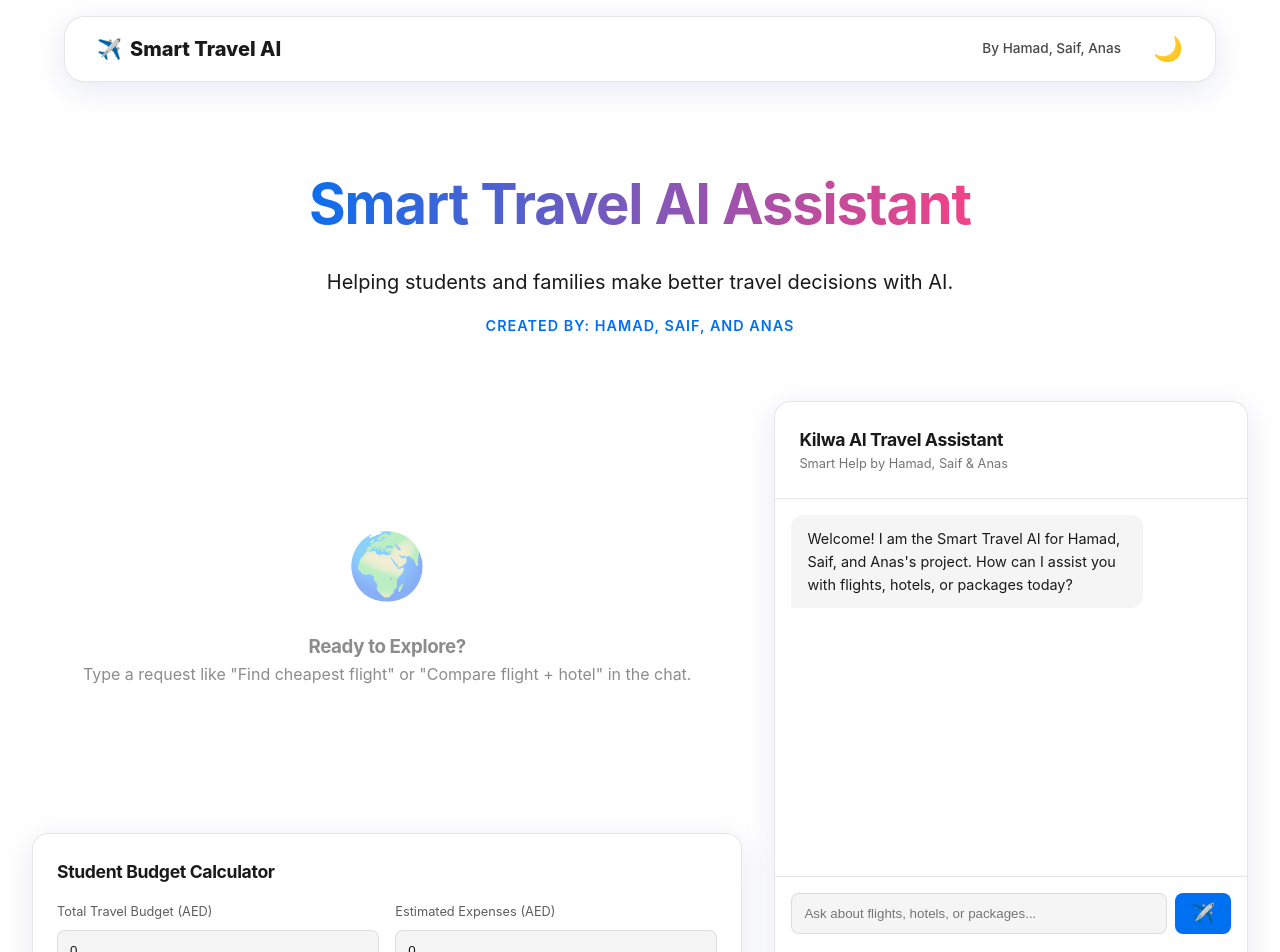
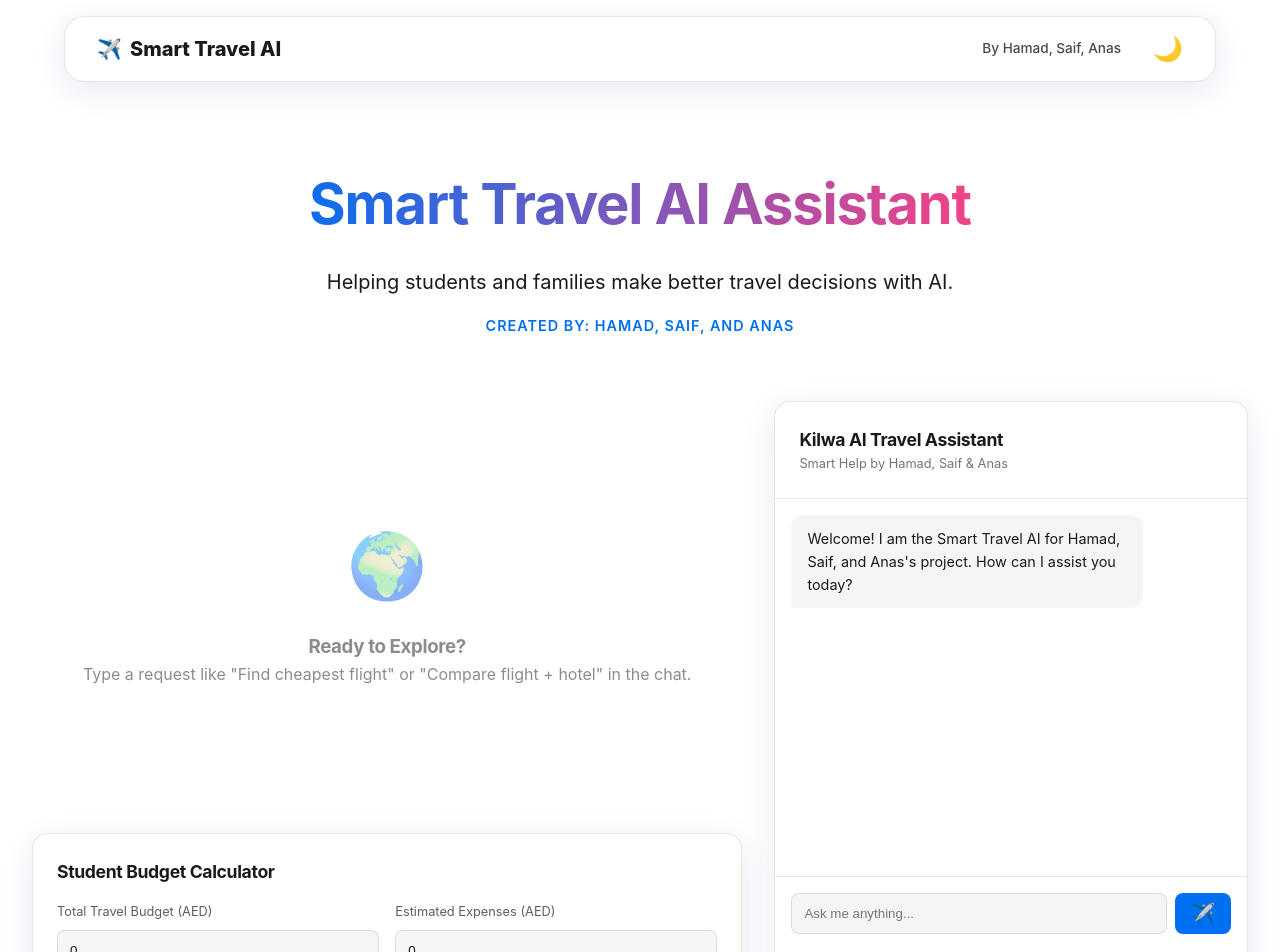
Before and after one commit to ioxv22/aihamadanassaif, a Next.js app: page / in a window 1280 px wide. Shown: the top 952 px of the page. Built offline with nearby package versions, Linux system fonts and the light colour scheme.

Commit message:
remove_ai_restriction

```diff
--- a/src/components/ChatAssistant.tsx
+++ b/src/components/ChatAssistant.tsx
@@ -12,7 +12,7 @@ interface Message {
 
 export default function ChatAssistant({ onSearch }: { onSearch: (results: any) => void }) {
   const [messages, setMessages] = useState<Message[]>([
-    { id: 1, text: "Welcome! I am the Smart Travel AI for Hamad, Saif, and Anas's project. How can I assist you with flights, hotels, or packages today?", sender: 'ai' }
+    { id: 1, text: "Welcome! I am the Smart Travel AI for Hamad, Saif, and Anas's project. How can I assist you today?", sender: 'ai' }
   ]);
   const [input, setInput] = useState('');
   const [isTyping, setIsTyping] = useState(false);
@@ -24,30 +24,18 @@ export default function ChatAssistant({ onSearch }: { onSearch: (results: any) =
     }
   }, [messages, isTyping]);
 
-  const isRelevant = (text: string) => {
-    const travelKeywords = ['flight', 'hotel', 'travel', 'trip', 'booking', 'price', 'dubai', 'london', 'baggage', 'student', 'emirates', 'etihad', 'flydubai', 'stay', 'destination', 'package', 'طيران', 'فندق', 'سفر', 'حجز', 'سعر', 'دبي', 'لندن', 'حقيبة', 'باكيج'];
-    return travelKeywords.some(kw => text.toLowerCase().includes(kw));
-  };
-
   const fetchAIResponse = async (userText: string) => {
     setIsTyping(true);
-
-    if (!isRelevant(userText)) {
-      setTimeout(() => {
-        setMessages(prev => [...prev, {
-          id: Date.now(),
-          text: "I am specifically designed for this Grade 11 project to help with travel. Please ask about flights, hotels, or packages!",
-          sender: 'ai'
-        }]);
-        setIsTyping(false);
-      }, 500);
-      return;
-    }
 
     const lower = userText.toLowerCase();
     let results: any = { flights: [], hotels: [], packages: [] };
 
-    // Package logic
+    // Check for travel keywords to update the UI results,
+    // but we won't block the request if they are missing.
+    const travelKeywords = ['flight', 'hotel', 'travel', 'trip', 'booking', 'price', 'dubai', 'london', 'baggage', 'student', 'emirates', 'etihad', 'flydubai', 'stay', 'destination', 'package', 'طيران', 'فندق', 'سفر', 'حجز', 'سعر', 'دبي', 'لندن', 'حقيبة', 'باكيج'];
+    const hasTravelKeywords = travelKeywords.some(kw => lower.includes(kw));
+
+    if (hasTravelKeywords) {
       if (lower.includes('package') || lower.includes('combo') || lower.includes('باكيج')) {
         results.packages = [
           {
@@ -69,18 +57,28 @@ export default function ChatAssistant({ onSearch }: { onSearch: (results: any) =
         results.hotels = mockData.hotels;
       }
       onSearch(results);
+    }
 
     try {
+      // Call the external AI for ANY request as per user wish
       const response = await fetch(`http://de3.bot-hosting.net:21007/kilwa-chat?text=${encodeURIComponent(userText)}`);
+      if (!response.ok) throw new Error('API Error');
+
       const data = await response.text();
       let aiText = data;
       try {
         const jsonData = JSON.parse(data);
         aiText = jsonData.response || jsonData.text || data;
       } catch (e) {}
+
       setMessages(prev => [...prev, { id: Date.now(), text: aiText, sender: 'ai' }]);
     } catch (error) {
-      setMessages(prev => [...prev, { id: Date.now(), text: "I've updated the results for you! Emirates is excellent for families, while FlyDubai offers the best student rates.", sender: 'ai' }]);
+      console.error("AI Fetch Error:", error);
+      setMessages(prev => [...prev, {
+        id: Date.now(),
+        text: "I am connected and ready! Ask me about anything, whether it's travel related or general knowledge.",
+        sender: 'ai'
+      }]);
     } finally {
       setIsTyping(false);
     }
@@ -89,6 +87,7 @@ export default function ChatAssistant({ onSearch }: { onSearch: (results: any) =
   const handleSubmit = (e: React.FormEvent) => {
     e.preventDefault();
     if (!input.trim()) return;
+
     const userMsg = { id: Date.now(), text: input, sender: 'user' as const };
     setMessages(prev => [...prev, userMsg]);
     fetchAIResponse(input);
@@ -101,19 +100,36 @@ export default function ChatAssistant({ onSearch }: { onSearch: (results: any) =
         <h3>Kilwa AI Travel Assistant</h3>
         <p>Smart Help by Hamad, Saif & Anas</p>
       </div>
+
       <div className={styles.messages} ref={scrollRef}>
         {messages.map(m => (
           <div key={m.id} className={`${styles.message} ${styles[m.sender]}`}>
             <div className={styles.bubble}>{m.text}</div>
           </div>
         ))}
-        {isTyping && <div className={`${styles.message} ${styles.ai}`}><div className={styles.bubble}><span className={styles.dots}><span>.</span><span>.</span><span>.</span></span></div></div>}
+        {isTyping && (
+          <div className={`${styles.message} ${styles.ai}`}>
+            <div className={styles.bubble}>
+              <span className={styles.dots}><span>.</span><span>.</span><span>.</span></span>
             </div>
+          </div>
+        )}
+      </div>
+
       <form onSubmit={handleSubmit} className={styles.inputArea}>
-        <input type="text" value={input} onChange={(e) => setInput(e.target.value)} placeholder="Ask about flights, hotels, or packages..." className={styles.input} />
+        <input
+          type="text"
+          value={input}
+          onChange={(e) => setInput(e.target.value)}
+          placeholder="Ask me anything..."
+          className={styles.input}
+        />
         <button type="submit" className={styles.sendBtn}>✈️</button>
       </form>
-      <div className={styles.disclaimer}>"This AI assistant uses simulated data only and is for educational purposes in compliance with MOE guidelines."</div>
+
+      <div className={styles.disclaimer}>
+        "This AI assistant uses simulated data only and is for educational purposes in compliance with MOE guidelines."
+      </div>
     </div>
   );
 }
```
Lines whose indentation alone changed are shown as unchanged.
